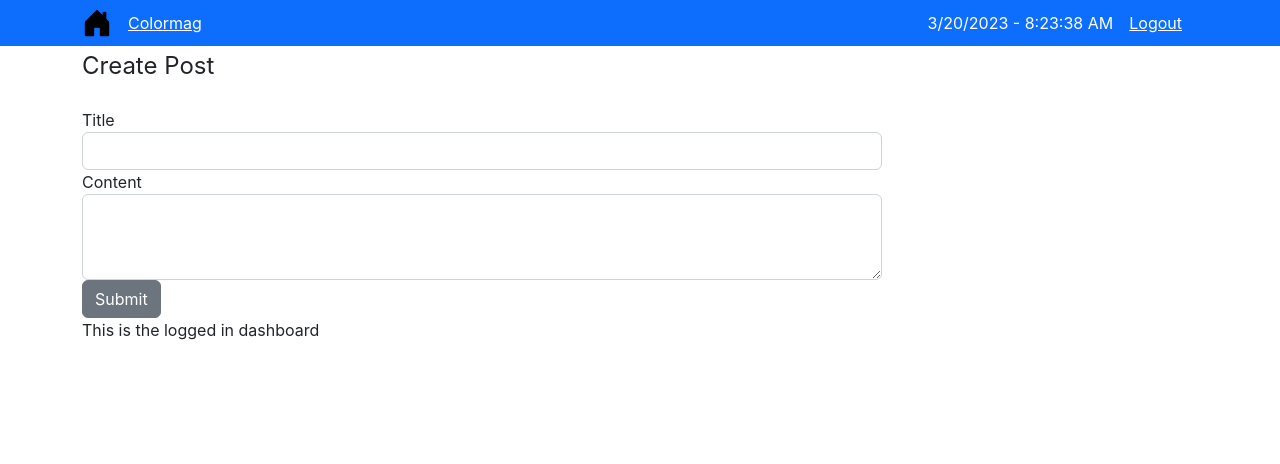
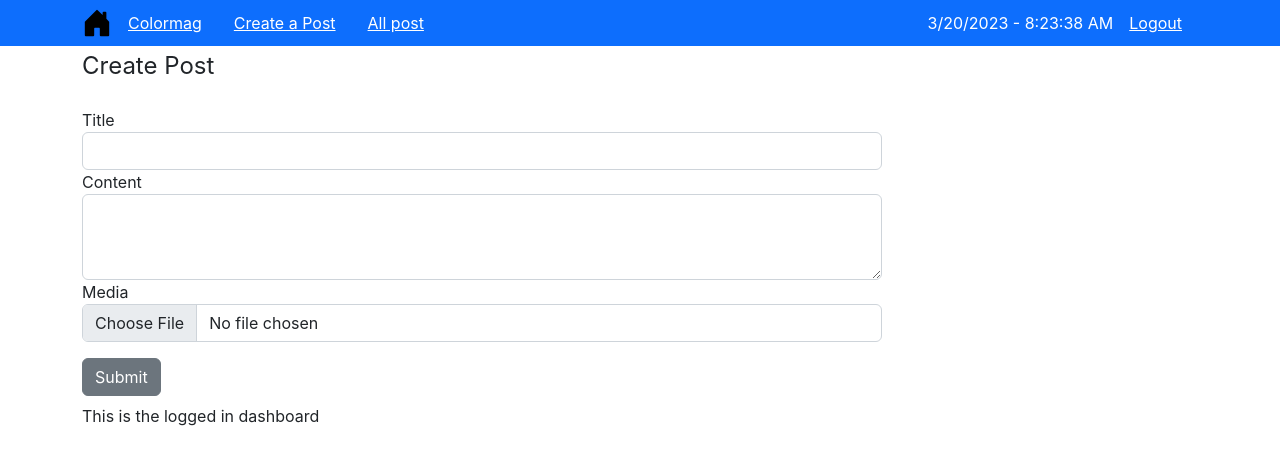
Before and after one commit to Waglesuman/my-app, a React (Create React App) app: page /Dashboard in a window 1280 px wide. Shown: the top 464 px of the page. Built offline with nearby package versions, Linux system fonts and the light colour scheme; sample sign-in values are in the browser's storage.

Commit message:
load page after login

```diff
--- a/src/component/CreateComment.js
+++ b/src/component/CreateComment.js
@@ -63,7 +63,7 @@ const CreateComment = ({ postId }) => {
           <label htmlFor="comment">Comment</label>
           <textarea name="comment" className="form-control" onChange={handleInputChange} id="comment" rows="3" value={comment}/>
         </div>
-        <button type="submit" className="btn btn-success">Submit</button>
+        <button type="submit" className="btn btn-success">Comment</button>
       </fieldset>
     </form>
   );
--- a/src/component/Navbar.js
+++ b/src/component/Navbar.js
@@ -26,18 +26,54 @@ const Navbar = () => {
   <Link to="/" className="navbar-item">
             <img src={houseIcon} alt="home" style={{ width: "30px", height: "30px" }} />
           </Link>
-    <button class="navbar-toggler" type="button" data-bs-toggle="collapse" data-bs-target="#navbarText" aria-controls="navbarText" aria-expanded="false" aria-label="Toggle navigation">
+    {/* <button class="navbar-toggler" type="button" data-bs-toggle="collapse" data-bs-target="#navbarText" aria-controls="navbarText" aria-expanded="false" aria-label="Toggle navigation">
       <span class="navbar-toggler-icon"></span>
-    </button>
-    <div class="collapse navbar-collapse  text-center" id="navbarText">
+    </button> */}
+    {!loggedInUser ? (
+          ""
+
+
+      ) : (
+
+        <div class="collapse navbar-collapse  text-center" id="navbarText">
       <ul class="navbar-nav  me-auto mb-2 mb-lg-0">
         <li class="nav-item ">
         <Link to="/" className="navbar-item mx-3 text-white">
          Colormag
           </Link>
         </li>
+        <li class="nav-item ">
+        <Link to="/Dashboard" className="navbar-item mx-3 text-white">
+         Create a Post
+          </Link>
+        </li>
+        <li class="nav-item ">
+        <Link to="/" className="navbar-item mx-3 text-white">
+         All post
+          </Link>
+        </li>
+      </ul>
+      </div>
 
-      </ul>
+      )}
+    {/* <div class="collapse navbar-collapse  text-center" id="navbarText">
+      <ul class="navbar-nav  me-auto mb-2 mb-lg-0">
+        <li class="nav-item ">
+        <Link to="/" className="navbar-item mx-3 text-white">
+         Colormag
+          </Link>
+        </li>
+        <li class="nav-item ">
+        <Link to="/Dashboard" className="navbar-item mx-3 text-white">
+         Create a Post
+          </Link>
+        </li>
+        <li class="nav-item ">
+        <Link to="/" className="navbar-item mx-3 text-white">
+         All post
+          </Link>
+        </li>
+      </ul> */}
       <div className="navbar-item text-white" >
           {currentDate} - {currentTimeString}
         </div>
@@ -54,7 +90,7 @@ const Navbar = () => {
         Login
           </Link>  */}
     </div>
-  </div>
+  {/* </div> */}
 </nav>
 
 
--- a/src/component/SinglePost.js
+++ b/src/component/SinglePost.js
@@ -5,6 +5,8 @@ import { Link, useParams } from 'react-router-dom';
 import Comment from './Comment';
 import Navbar from './Navbar';
 import CreateComment from './CreateComment';
+import { useNavigate } from "react-router-dom";
+
 
 
 function SinglePost() {
@@ -13,7 +15,27 @@ function SinglePost() {
   const [currentIndex, setCurrentIndex] = useState(null);
 
   const { postId } = useParams();
-
+ /* This is a check to see if the user is authenticated. If not, it will redirect them to the login
+	page. */
+  const navigate = useNavigate();
+  const [authenticated, setAuthenticated] = useState(
+    sessionStorage.getItem("authenticated") || false
+  );
+  const handleDelete = async () => {
+    try {
+      const authToken = localStorage.getItem('token');
+      const wordPressSiteUrl = 'http://colormag.local/';
+      await axios.delete(`${wordPressSiteUrl}wp-json/wp/v2/posts/${postId}`, {
+        headers: {
+          Authorization: `Bearer ${authToken}`,
+        },
+      });
+      // Redirect to homepage after successful deletion
+      window.location.href = '/';
+    } catch (error) {
+      console.error(error);
+    }
+  };
   useEffect(() => {
     // const fetchPost = async () => {
     //   try {
@@ -52,6 +74,13 @@ function SinglePost() {
 
   const prevPostIndex = currentIndex > 0 ? currentIndex - 1 : null;
   const nextPostIndex = currentIndex < posts.length - 1 ? currentIndex + 1 : null;
+   /* This is a check to see if the user is authenticated. If not, it will redirect them to the login
+ page. */
+ if (!authenticated) {
+  navigate("/AppLogin");
+  return null;
+}
+
 
   return (
     <>
@@ -74,6 +103,11 @@ function SinglePost() {
 
                 <Comment />
                 <CreateComment postId={post.id} />
+                <div className="mx-4 mt-4">
+        <button onClick={handleDelete} className="btn btn-danger ">
+          Delete This Post
+        </button>
+      </div>
                 <div className="mx-4 mt-4 ">
                   <div className='float-start'>
                     {prevPostIndex !== null && (
--- a/src/component/login/Dashboard.js
+++ b/src/component/login/Dashboard.js
@@ -1,126 +1,136 @@
+import axios from "axios";
+import React, { useState, useEffect } from "react";
+import { useNavigate } from "react-router-dom";
 import Navbar from "../Navbar";
-import axios from "axios";
-import React, { useState, useEffect } from 'react';
-import { useNavigate } from "react-router-dom";
-import CreatePost from "./CreatePost";
 
 const Dashboard = () => {
+ /* This is a check to see if the user is authenticated. If not, it will redirect them to the login
+	page. */
   const navigate = useNavigate();
   const [authenticated, setAuthenticated] = useState(
     sessionStorage.getItem("authenticated") || false
   );
 
-  // const handleLogout = () => {
-  //   setAuthenticated(false);
-  //   sessionStorage.removeItem("authenticated");
-  //   navigate("/AppLogin");
-  // };
+  const [title, setTitle] = useState("");
+  const [content, setContent] = useState("");
+  const [userID, setUserID] = useState("");
+  const [token, setToken] = useState("");
+  const [postCreated, setPostCreated] = useState(false);
+  const [message, setMessage] = useState("");
+  const [loading, setLoading] = useState(false);
+  const [media, setMedia] = useState(null);
 
+  const createMarkup = (data) => ({ __html: data });
 
-
-
-
-
-
-	const [title, setTitle] = useState('');
-	const [content, setContent] = useState('');
-	const [userID, setUserID] = useState('');
-	const [token, setToken] = useState('');
-	const [postCreated, setPostCreated] = useState(false);
-	const [message, setMessage] = useState('');
-	const [loading, setLoading] = useState(false);
-
-	const createMarkup = ( data ) => ({ __html: data });
-
-	const handleInputChange = ( event ) => {
+  const handleInputChange = (event) => {
     const { name, value } = event.target;
     name === "title" ? setTitle(value) : setContent(value);
   };
 
-	const handleFormSubmit = ( event ) => {
+  const handleMediaChange = (event) => {
+    setMedia(event.target.files[0]);
+  };
+
+  const handleFormSubmit = (event) => {
     event.preventDefault();
     setLoading(true);
 
-		const formData = {
-			author: userID,
-			title: title,
-			content: content,
-			status: 'publish'
-		};
+    const formData = new FormData();
+    // formData.append("author", userID);
+    formData.append("title", title);
+    formData.append("content", content);
+    formData.append("status", "publish");
+    if (media) {
+      formData.append("file", media);
+    }
 
     const wordPressSiteUrl = "http://colormag.local";
-		const authToken = localStorage.getItem( 'token' );
+    const authToken = localStorage.getItem("token");
 
-		axios.post( `${wordPressSiteUrl}/wp-json/wp/v2/posts`, formData, {
+    axios
+      .post(`${wordPressSiteUrl}/wp-json/wp/v2/posts`, formData, {
         headers: {
-				'Content-Type': 'application/json',
-				'Authorization': `Bearer ${authToken}`
-			}
-		} )
-			.then( res => {
+          "Content-Type": "multipart/form-data",
+          Authorization: `Bearer ${authToken}`,
+        },
+      })
+      .then((res) => {
         setLoading(false);
-				setPostCreated(!! res.data.id);
-				setMessage(res.data.id ? 'New Post Created' : '');
+        setPostCreated(!!res.data.id);
+        setMessage(res.data.id ? "New Post Created" : "");
       })
-			.catch( err => {
+      .catch((err) => {
         setLoading(false);
         setMessage(err.response.data.message);
       });
   };
 
   useEffect(() => {
-		const userID = localStorage.getItem('userID');
-		const token = localStorage.getItem('token');
+    const userID = localStorage.getItem("userID");
+    const token = localStorage.getItem("token");
     setUserID(userID);
     setToken(token);
   }, []);
 
-
-
-
-
-
-
+ /* This is a check to see if the user is authenticated. If not, it will redirect them to the login
+ page. */
   if (!authenticated) {
     navigate("/AppLogin");
     return null;
   }
 
-
-
-
   return (
     <>
       <Navbar />
       <div className="mt-5 container">
-
-
-
-      <form onSubmit={handleFormSubmit} className="mt-5" style={{maxWidth: '800px'}}>
+        <form
+          onSubmit={handleFormSubmit}
+          className="mt-5"
+          style={{ maxWidth: "800px" }}
+        >
           <fieldset>
             <legend className="mb-4">Create Post</legend>
 
-				{message && <div className={`alert ${postCreated ? 'alert-success' : 'alert-danger'}`} dangerouslySetInnerHTML={createMarkup(message)}/>}
+            {message && (
+              <div
+                className={`alert ${
+                  postCreated ? "alert-success" : "alert-danger"
+                }`}
+                dangerouslySetInnerHTML={createMarkup(message)}
+              />
+            )}
 
             <div className="form-group">
               <label htmlFor="title">Title</label>
-					<input type="text" name="title" onChange={handleInputChange} className="form-control" id="title"/>
+              <input
+                type="text"
+                name="title"
+                onChange={handleInputChange}
+                className="form-control"
+                id="title"
+              />
             </div>
             <div className="form-group">
               <label htmlFor="content">Content</label>
-					<textarea name="content" className="form-control" onChange={handleInputChange} id="content" rows="3"/>
+              <textarea
+                name="content"
+                className="form-control"
+                onChange={handleInputChange}
+                id="content"
+                rows="3"
+              />
+            </div>
+						<div className="form-group">
+      <label htmlFor="media">Media</label>
+      <input type="file" name="file" className="form-control" id="media"/>
     </div>
 
-				<button type="submit" className="btn btn-secondary">Submit</button>
+    <button type="submit" className="btn btn-secondary mt-3">Submit</button>
   </fieldset>
 </form>
-      {/* <CreatePost /> */}
-      <p>This is the logged in dashboard</p>
-
-      {/* <div className="btn btn-primary" onClick={handleLogout}>Logout</div> */}
+<p className="mt-2">This is the logged in dashboard</p>
 </div>
   </>
 );
 };
-
 export default Dashboard;
--- a/src/component/main.js
+++ b/src/component/main.js
@@ -1,6 +1,8 @@
 import { useState, useEffect } from 'react';
 import axios from 'axios';
 import Moment from 'react-moment';
+import { useNavigate } from "react-router-dom";
+
 import { Link } from 'react-router-dom';
 
 import truncate from "./excerpt";
@@ -11,6 +13,11 @@ function BlogPosts() {
   const [currentPage, setCurrentPage] = useState(1);
   const [totalPages, setTotalPages] = useState(1);
   const [posts, setPosts] = useState([]);
+  /* Checking if the user is logged in. If not, it redirects to the login page. */
+  const navigate = useNavigate();
+  const [authenticated, setAuthenticated] = useState(
+    sessionStorage.getItem("authenticated") || false
+  );
 
   /* A hook that is called when the component is mounted and when the currentPage is changed. */
   useEffect(() => {
@@ -46,6 +53,11 @@ function BlogPosts() {
     }
   };
 
+ /* Checking if the user is logged in. If not, it redirects to the login page. */
+  if (!authenticated) {
+    navigate("/AppLogin");
+    return null;
+  }
 /* Returning the HTML code for the component. */
   return (
     <>
```
Also changed, not shown: 1 other file (tests, documents, lock files or other folders). Lines whose indentation alone changed are shown as unchanged.
